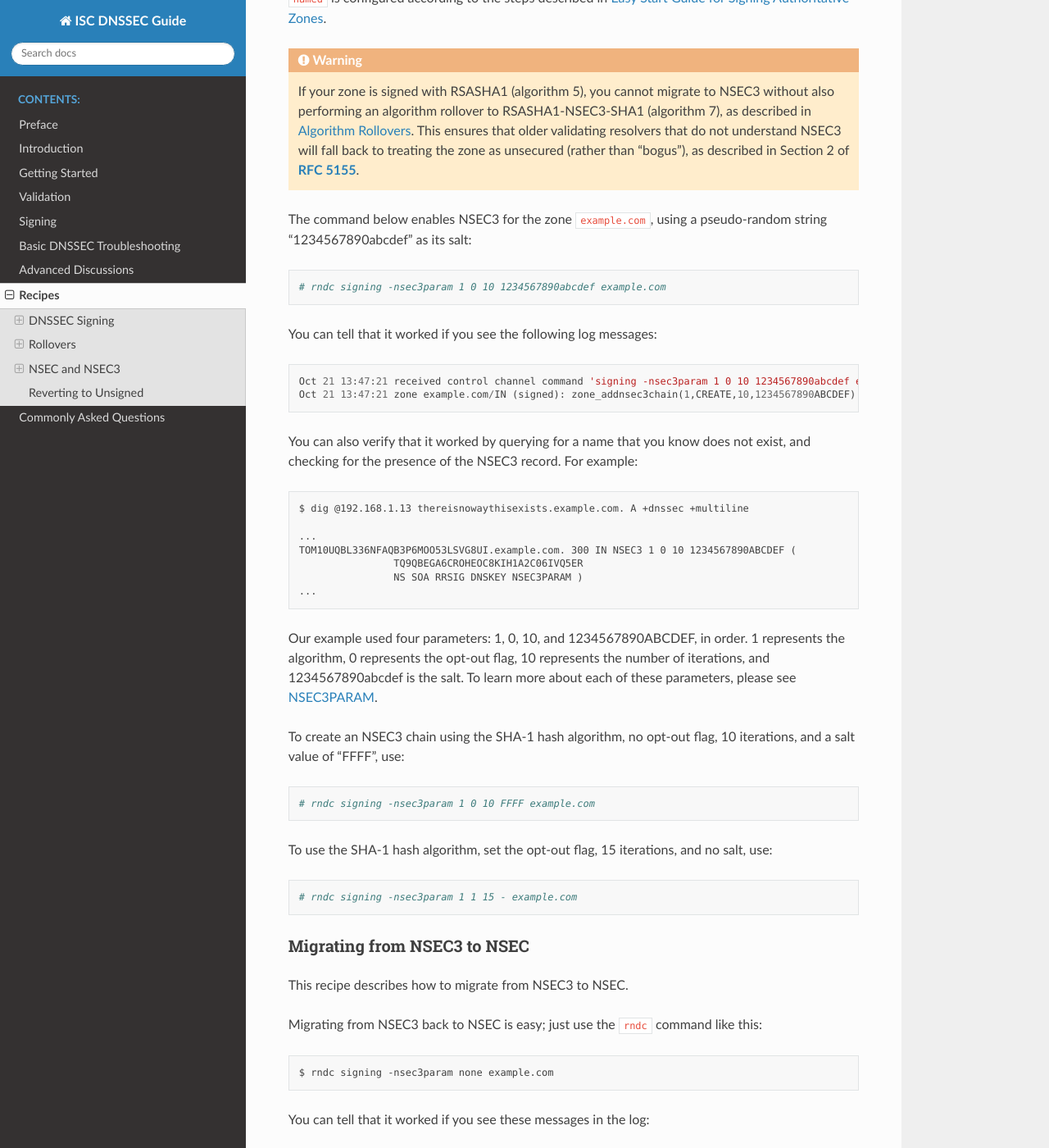
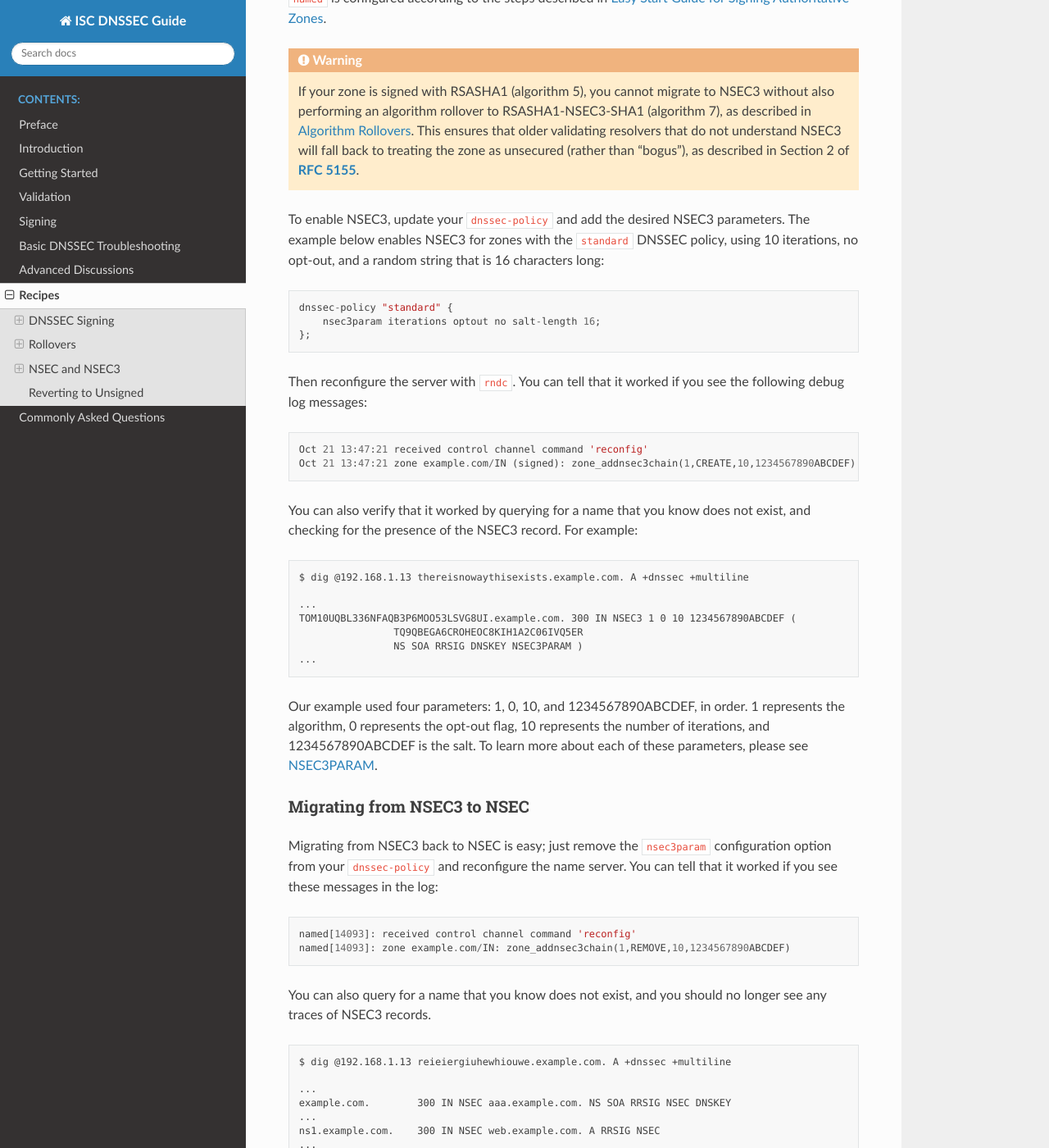
Before and after one commit to isc-projects/isc-dnssec-guide, a Sphinx documentation site: the page built from doc/recipes.rst, in a window 1280 px wide and 1400 px high, scrolled down 15034 px. Shown: the whole window at 82% size. Built offline with Sphinx 7.4.7 and the Read the Docs theme 2.0.0, drawn with Linux system fonts in a browser that asks for light colours; some of the changed text lies outside the part shown.

Commit message:
Add more of Matthijs's edits
dnssec-policy supports NSEC3

With the addition of NSEC3 configuration in 'dnssec-policy', some
recommendations and recipes in the guide need to change:

- Change "rndc signing -nsec3param" commands into "nsec3param"
  configuration changes.

- Replace comment that NSEC3 is not yet supported with supported since
  version 9.16.9.

- Change the NSEC to NSEC3 and vice versa recipes.

- Change the NSEC3 salt recipe, note the oddity that you need to
  change the salt length.

- Change the NSEC3 opt-out recipe, note the oddity that BIND cannot
  detect whether changes are needed if you only change the optout
  configuration value.

```diff
--- a/doc/recipes.rst
+++ b/doc/recipes.rst
@@ -782,18 +782,23 @@ according to the steps described in
    NSEC3 will fall back to treating the zone as unsecured (rather than
    "bogus"), as described in Section 2 of :rfc:`5155`.
 
-The command below enables NSEC3 for the zone ``example.com``, using a
-pseudo-random string "1234567890abcdef" as its salt:
+To enable NSEC3, update your ``dnssec-policy`` and add the desired NSEC3
+parameters. The example below enables NSEC3 for zones with the ``standard``
+DNSSEC policy, using 10 iterations, no opt-out, and a random string that is
+16 characters long:
 
 ::
 
-   # rndc signing -nsec3param 1 0 10 1234567890abcdef example.com
+    dnssec-policy "standard" {
+        nsec3param iterations optout no salt-length 16;
+    };
 
-You can tell that it worked if you see the following log messages:
+Then reconfigure the server with ``rndc``. You can tell that it worked if you
+see the following debug log messages:
 
 ::
 
-   Oct 21 13:47:21 received control channel command 'signing -nsec3param 1 0 10 1234567890abcdef example.com'
+   Oct 21 13:47:21 received control channel command 'reconfig'
    Oct 21 13:47:21 zone example.com/IN (signed): zone_addnsec3chain(1,CREATE,10,1234567890ABCDEF)
 
 You can also verify that it worked by querying for a name that you know
@@ -813,41 +818,21 @@ For example:
 Our example used four parameters: 1, 0, 10, and 1234567890ABCDEF, in
 order. 1 represents the algorithm, 0 represents the
 opt-out flag, 10 represents the number of iterations, and
-1234567890abcdef is the salt. To learn more about each of these
+1234567890ABCDEF is the salt. To learn more about each of these
 parameters, please see :ref:`advanced_discussions_nsec3param`.
-
-To create an NSEC3 chain using the SHA-1 hash algorithm, no
-opt-out flag, 10 iterations, and a salt value of "FFFF", use:
-
-::
-
-   # rndc signing -nsec3param 1 0 10 FFFF example.com
-
-To use the SHA-1 hash algorithm, set the opt-out flag, 15 iterations, and no salt, use:
-
-::
-
-   # rndc signing -nsec3param 1 1 15 - example.com
 
 .. _recipes_nsec3_to_nsec:
 
 Migrating from NSEC3 to NSEC
 ~~~~~~~~~~~~~~~~~~~~~~~~~~~~
 
-This recipe describes how to migrate from NSEC3 to NSEC.
-
-Migrating from NSEC3 back to NSEC is easy; just use the ``rndc`` command
-like this:
+Migrating from NSEC3 back to NSEC is easy; just remove the ``nsec3param``
+configuration option from your ``dnssec-policy`` and reconfigure the name
+server. You can tell that it worked if you see these messages in the log:
 
 ::
 
-   $ rndc signing -nsec3param none example.com
-
-You can tell that it worked if you see these messages in the log:
-
-::
-
-   named[14093]: received control channel command 'signing -nsec3param none example.com'
+   named[14093]: received control channel command 'reconfig'
    named[14093]: zone example.com/IN: zone_addnsec3chain(1,REMOVE,10,1234567890ABCDEF)
 
 You can also query for a name that you know does not exist,
@@ -873,15 +858,12 @@ reasons why you may want to change your salt periodically for better
 privacy. In this recipe, we look at what command to execute to
 actually change the salt, and how to verify that it has been changed.
 
-To change your NSEC3 salt to "fedcba0987654321", run the
-``rndc signing`` command like this:
-
-::
-
-   # rndc signing -nsec3param 1 1 10 fedcba0987654321 example.com
-
-You should see the following messages in the log, assuming your old salt was
-"1234567890abcdef":
+The ``dnssec-policy`` currently has no easy way to re-salt using the
+same salt length, so to change your NSEC3 salt you need to change the
+``salt-length`` value and reconfigure your server. You should see
+the following messages in the log, assuming your old salt was
+"1234567890ABCDEF" and ``named`` created "FEDCBA09" (salt length 8)
+as the new salt:
 
 ::
 
@@ -897,22 +879,13 @@ returned:
    $ dig @192.168.1.13 thereisnowaythisexists.example.com. A +dnssec +multiline
 
    ...
-   TOM10UQBL336NFAQB3P6MOO53LSVG8UI.example.com. 300 IN NSEC3 1 0 10 FEDCBA0987654321 (
+   TOM10UQBL336NFAQB3P6MOO53LSVG8UI.example.com. 300 IN NSEC3 1 0 10 FEDCBA09 (
                    TQ9QBEGA6CROHEOC8KIH1A2C06IVQ5ER
                    NS SOA RRSIG DNSKEY NSEC3PARAM )
    ...
 
-.. note::
-
-   You can use a pseudo-random source to create the salt for you. Here
-   is an example on Linux to create a 16-character hex string:
-
-   ::
-
-      # rndc signing -nsec3param 1 0 10 $(head -c 300 /dev/random | sha1sum | cut -b 1-16) example.com
-
-BIND versions 9.10 and newer provide the keyword ``auto``, which may be used in
-place of the salt field for ``named`` to generate a random salt.
+If you want to use the same salt length, you can repeat the above steps and
+go back to your original length value.
 
 .. _recipes_nsec3_optout:
 
@@ -924,6 +897,12 @@ the results of each action. As discussed in
 :ref:`advanced_discussions_nsec3_optout`, NSEC3 opt-out is a feature
 that can help conserve resources on parent zones with many
 delegations that have not yet been signed.
+
+Because the NSEC3PARAM record does not keep track of whether opt-out is used,
+it is hard to check whether changes need to be made to the NSEC3 chain if the flag
+is changed. Similar to changing the NSEC3 salt, your best option is to change
+the value of ``optout`` together with another NSEC3 parameter, like
+``iterations``, and in a following step restore the ``iterations`` value.
 
 For this recipe we assume the zone ``example.com``
 has the following four entries (for this example, it is not relevant what
@@ -974,13 +953,14 @@ NSEC3 record:
 
 -  *example.com*: TOM10UQBL336NFAQB3P6MOO53LSVG8UI.example.com.
 
-We can enable NSEC3 opt-out with the ``rndc`` command, changing the opt-out bit
-(the second of the four parameters, all of which are discussed in
-:ref:`advanced_discussions_nsec3param`) from 0 to 1:
+We can enable NSEC3 opt-out with the following configuration, changing
+the ``optout`` configuration value from ``no`` to ``yes``:
 
 ::
 
-   # rndc signing -nsec3param 1 1 10 1234567890abcdef example.com
+   dnssec-policy "standard" {
+       nsec3param iterations 10 optout yes salt-length 16;
+   };
 
 After NSEC3 opt-out is enabled, the number of NSEC3 records is reduced.
 Notice that the unsigned delegations ``aaa``, ``ccc``, ``ddd``, and
@@ -998,12 +978,13 @@ Notice that the unsigned delegations ``aaa``, ``ccc``, ``ddd``, and
 
 -  *example.com*: TOM10UQBL336NFAQB3P6MOO53LSVG8UI.example.com.
 
-To undo NSEC3 opt-out, run the same ``rndc`` command with the opt-out
-bit set to 0:
+To undo NSEC3 opt-out, change the configuration again:
 
 ::
 
-   # rndc signing -nsec3param 1 0 10 1234567890abcdef example.com
+   dnssec-policy "standard" {
+       nsec3param iterations 10 optout no salt-length 16;
+   };
 
 .. note::
 
```
